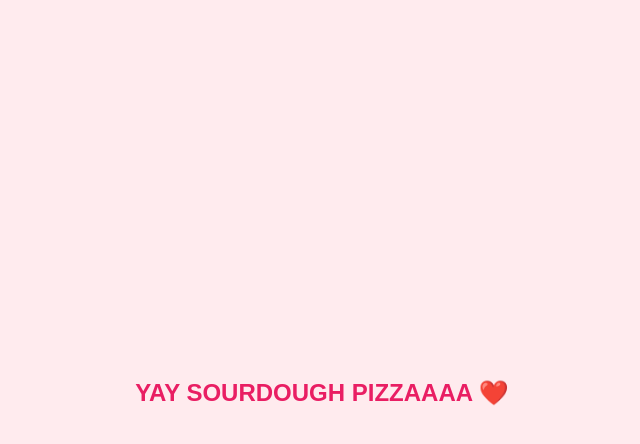
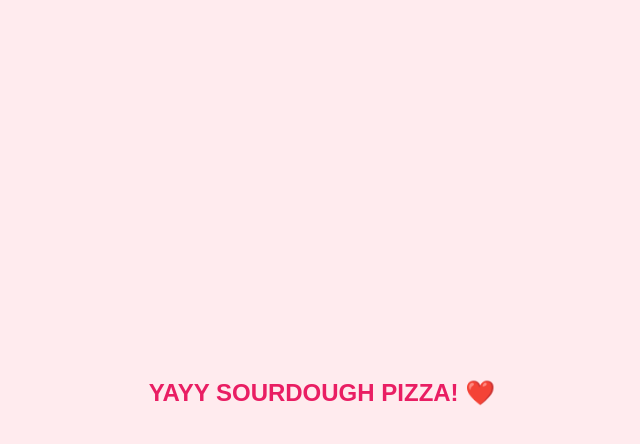
Before and after one commit to glowesp/site, a plain HTML site: page index.html in a window 1280 px wide. Both pictures are taken after a click on the button "Yes". Shown: the whole page, without its empty margins (318-958 px from the left). Drawn offline with Linux system fonts and the light colour scheme.

Commit message:
commit now...

```diff
--- a/index.html
+++ b/index.html
@@ -50,7 +50,7 @@
         function accepted() {
             document.body.innerHTML = `
                 <div class="container">
-                    <h1>YAY SOURDOUGH PIZZAAAA ❤️</h1>
+                    <h1>YAYY SOURDOUGH PIZZA! ❤️</h1>
                 </div>
             `;
             createHearts();
```
